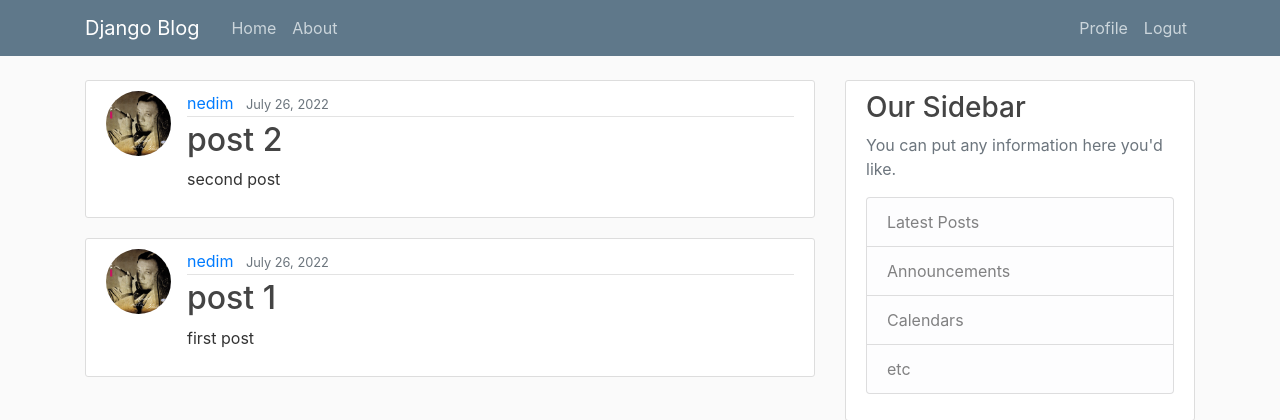
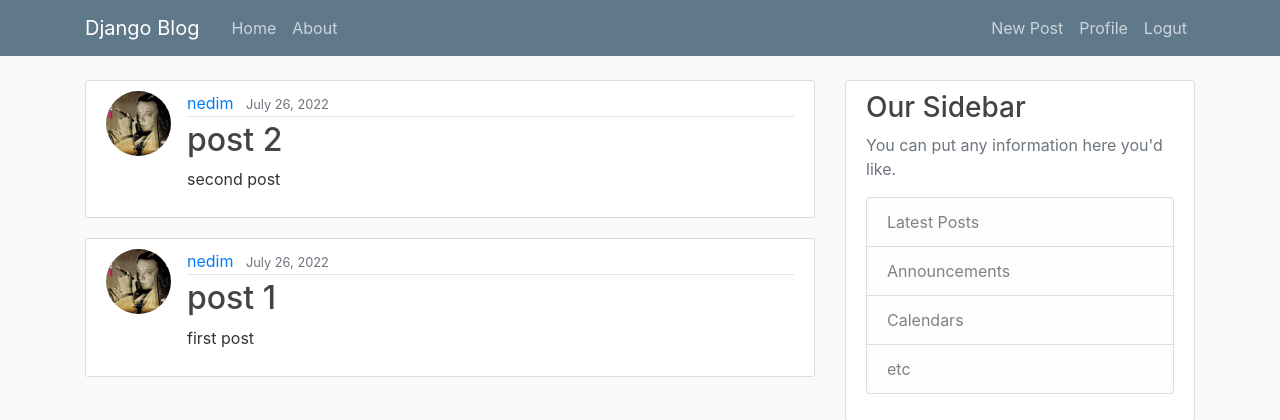
Before and after one commit to NedimRamicevic/django_blog_project, a Django app: page / in a window 1280 px wide. Shown: the top 420 px of the page. Run offline with Django 4.2, Linux system fonts and the light colour scheme; a user stored in the database is signed in; data comes from the database, SQL or seed files in the repository; some libraries are stand-ins or nearby versions.

Commit message:
add links

```diff
--- a/blog/templates/blog/base.html
+++ b/blog/templates/blog/base.html
@@ -49,6 +49,7 @@
             <!-- Navbar Right Side -->
             <div class="navbar-nav">
               {% if user.is_authenticated %}
+              <a class="nav-item nav-link" href="{% url 'post-create' %}">New Post</a>
               <a class="nav-item nav-link" href="{% url 'profile' %}">Profile</a>
               <a class="nav-item nav-link" href="{% url 'logout' %}">Logut</a>
               {% else %}
```
